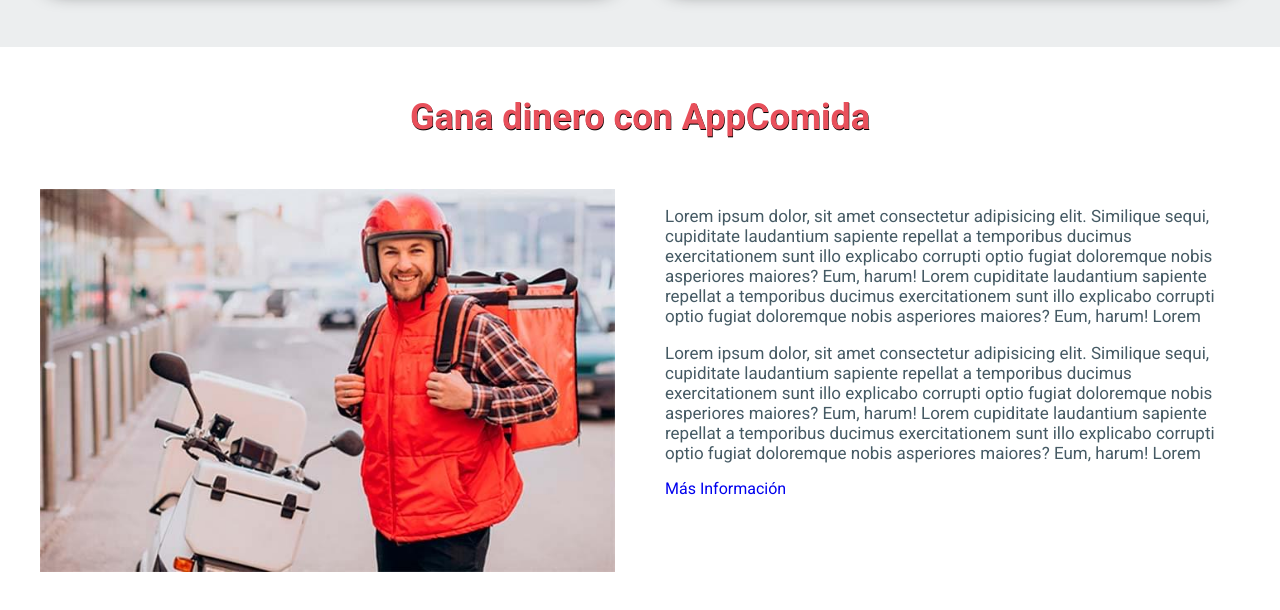
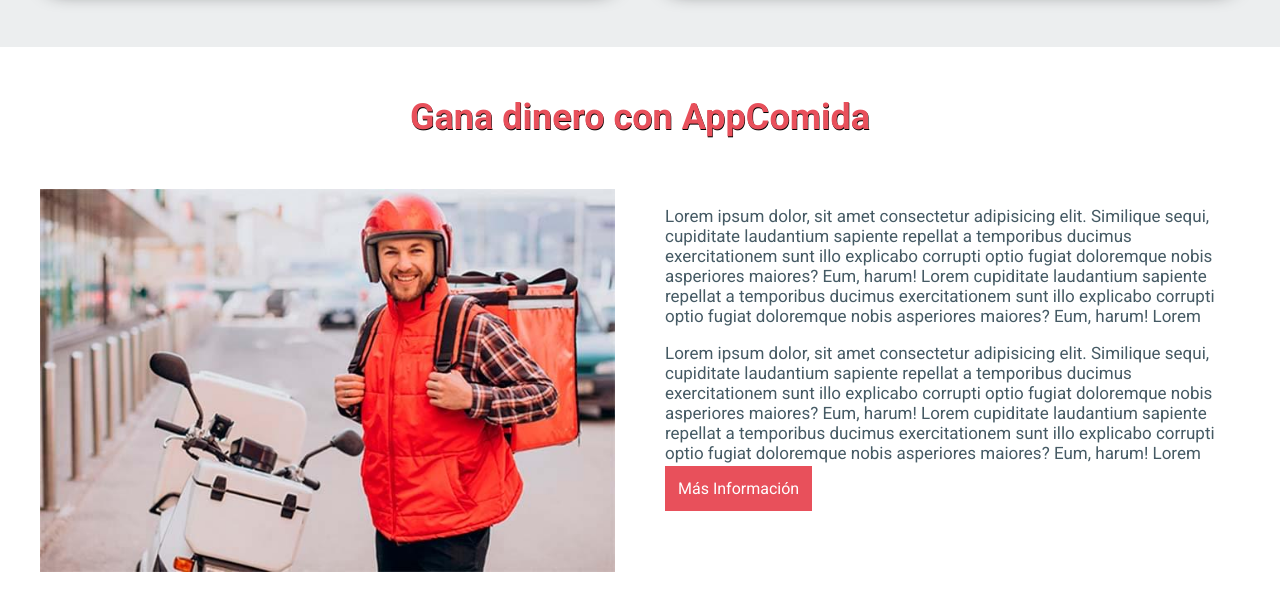
Before and after one commit to cumbinar/delivery, a website: page index.html in a window 1280 px wide. Shown: the part 4274-4884 px from the top of the page. Drawn offline with Linux system fonts and the light colour scheme.

Commit message:
se posiciona botón respartidores

```diff
--- a/src/scss/repartidores/_repartidores.scss
+++ b/src/scss/repartidores/_repartidores.scss
@@ -26,7 +26,13 @@
     }
 
     &__enlace{
+            background-color: v.$primario;
+            color: v.$blanco;
+            padding: 1.3rem;
 
+            &:hover{
+            color: v.$negro;
 
-    }
+            }
+        }
 }
```
Also changed, not shown: build/css/app.css, 1 other file.
